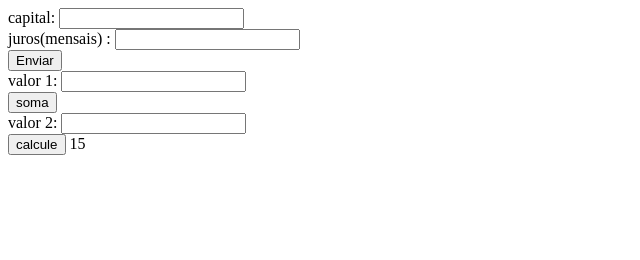
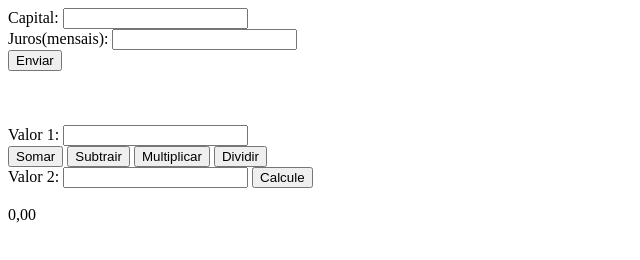
Before and after one commit to tamiresfari/primeiroa_3t, a plain HTML site: page index.html in a window 1280 px wide. Shown: the whole page, without its empty margins (0-640 px from the left). Drawn offline with Linux system fonts and the light colour scheme.

Commit message:
tamires 1A Nr 32

```diff
--- a/index.html
+++ b/index.html
@@ -4,28 +4,28 @@
     <meta charset="UTF-8">
     <meta http-equiv="X-UA-Compatible" content="IE=edge">
     <meta name="viewport" content="width=device-width, initial-scale=1.0">
-    <title>teen wolf</title>
-<script src="estudo.js"></script>
+    <title>tamires</title>
+  <script src="estudo.js"></script>
+
 </head>
 <body>
 
-    capital: <input id="valor" type=" text "><br>
-    juros(mensais) : <input id="juros" type="text"><br>
-<button onclick=" calcula() "> Enviar </button>
+  Capital: <input id="valor" type="text"><br>
+  Juros(mensais): <input id="juros" type="text"><br>
+  <button onclick="calcula()">Enviar</button>
+
+  <br><br><br><br>
+  Valor 1: <input id="v1" type="text"><br>
+  <button onclick="operacao('+')">Somar</button>
+  <button onclick="operacao('-')">Subtrair</button>
+  <button onclick="operacao('*')">Multiplicar</button>
+  <button onclick="operacao('/')">Dividir</button>
+  <br>
+  Valor 2: <input id="v2" type="text">
+  <button onclick="calcule('+')">Calcule</button><br><br>
+  <span id="resultado">0,00</span>
+
+
 
 </body>
-<br>
-
-valor 1: <input id= " v1 " type=" text "><br>
-<button onclick=" operacao(+)" >soma</button>
-
-
-<br>
-
-valor 2: <input id= " v2 " type= " text " ><br>
-<button onclick= " calcule() " >calcule</button>
-<span id= "resultado" > 15 </span>
-
-<body>
-
-</body>
+</html>
```
